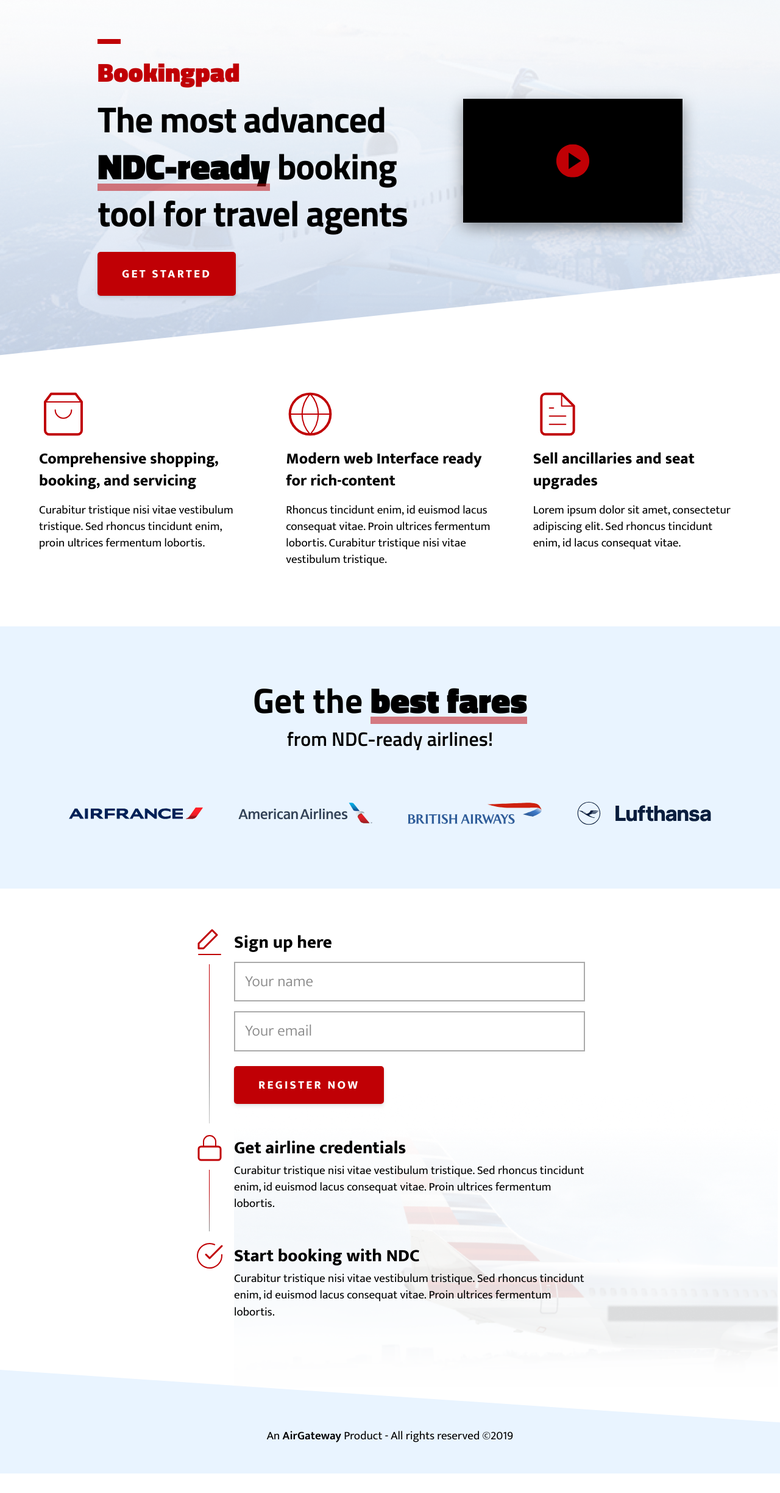
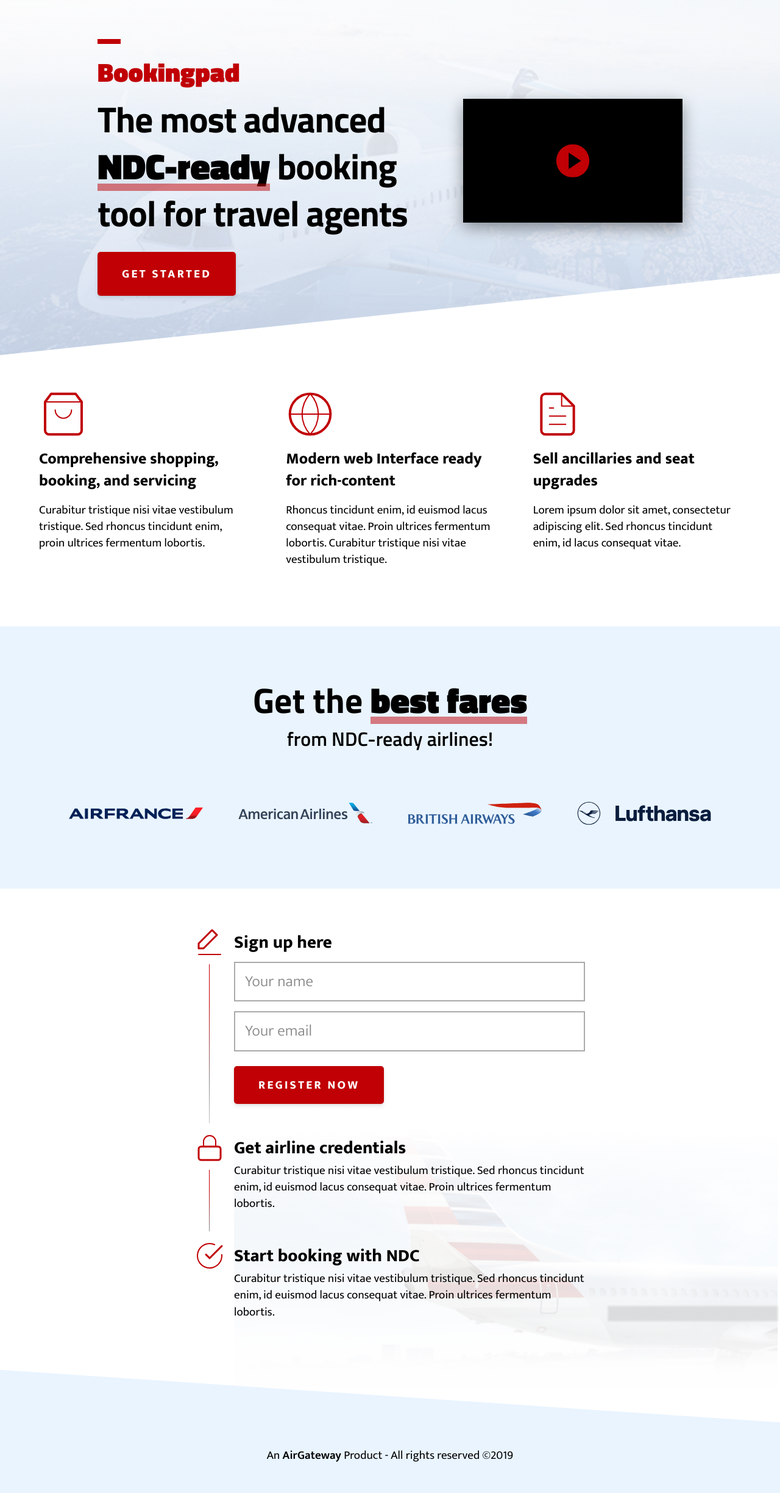
Before and after one commit to tripsimian-labs/bookingpad-web, a Jekyll site: the page built from index.md, in a window 1280 px wide. Shown: the whole page at 61% size. Built offline with Jekyll 4.4.1, drawn with Linux system fonts in a browser that asks for light colours; before the commit the page ends 2416 px from its top, so only the background shows below that.

Commit message:
Add footer padding

```diff
--- a/_sass/layout.scss
+++ b/_sass/layout.scss
@@ -416,7 +416,7 @@
 
 .site-footer {
   background-color: #E9F4FF;
-  padding: 0 3rem 3rem;
+  padding: 2rem 3rem 3rem;
   p {
     text-align: center;
   }
```
